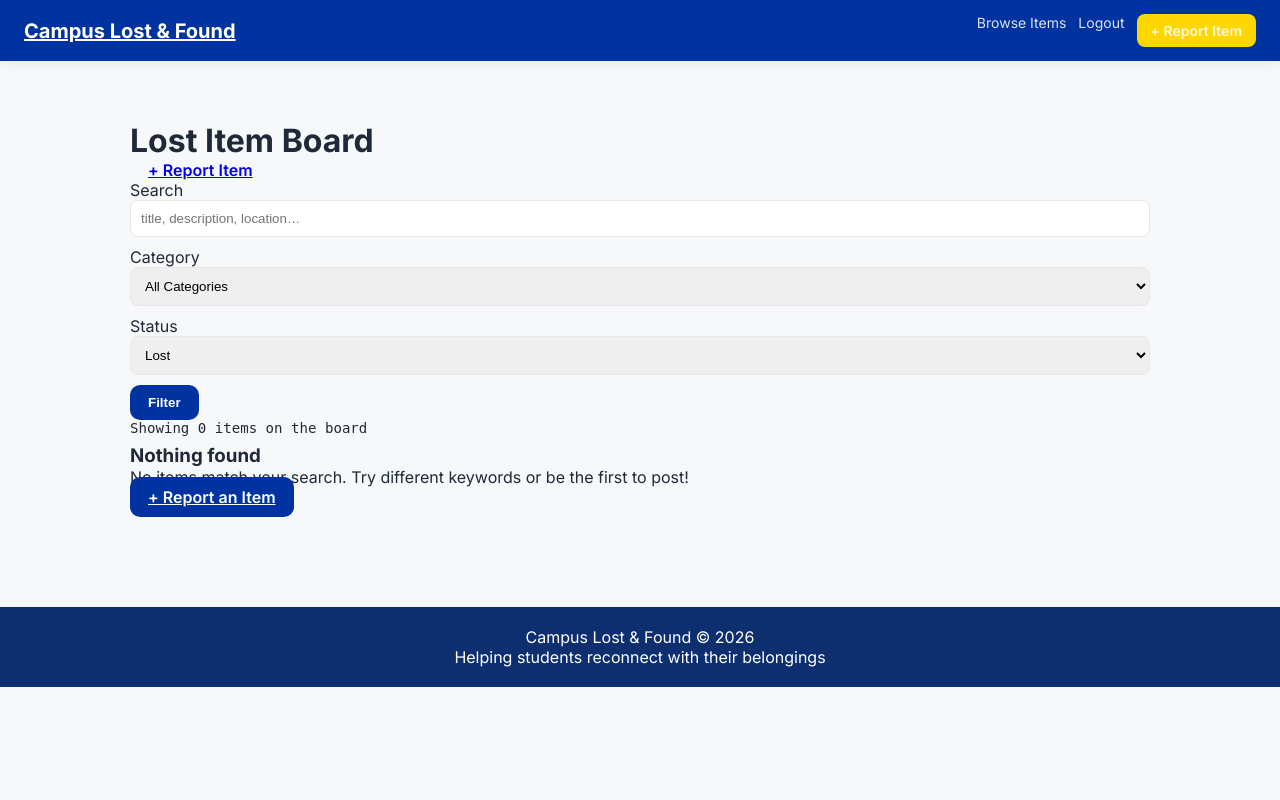
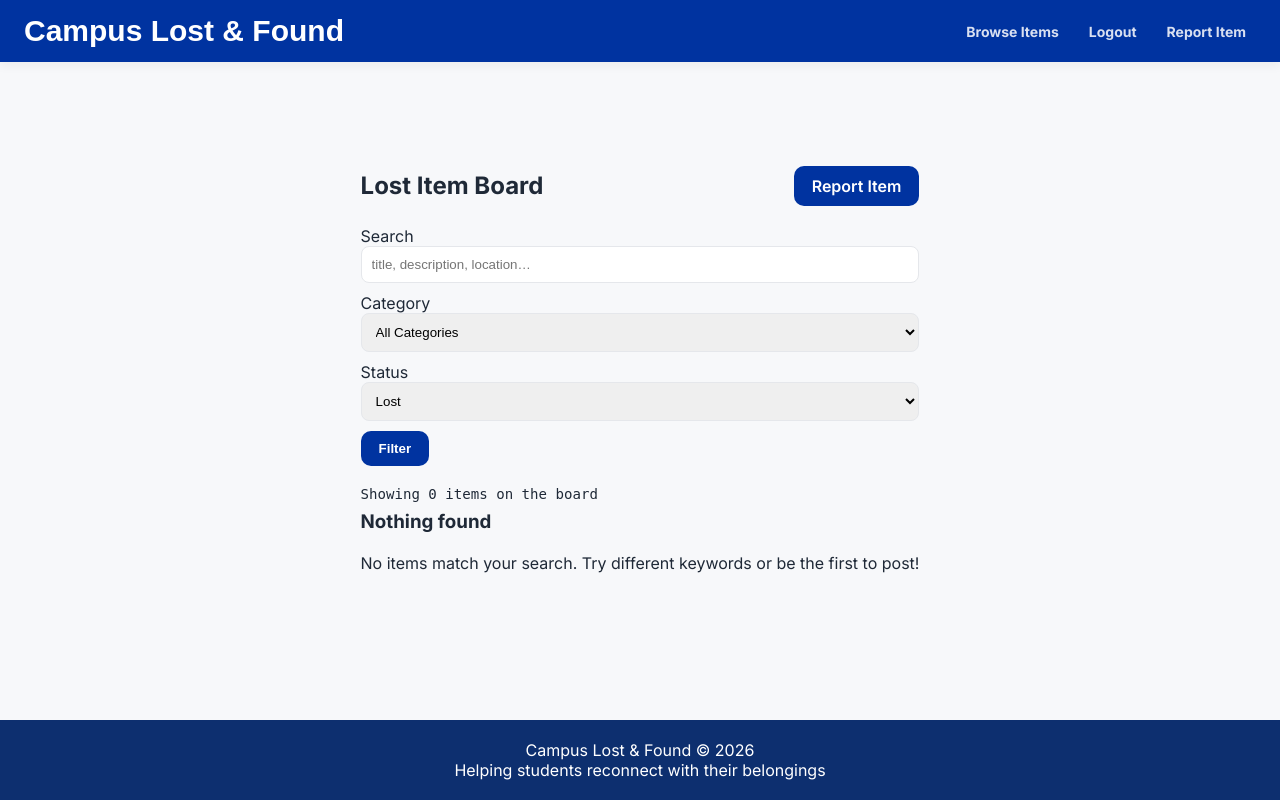
Before and after one commit to NicholasJayHall/CS498, a Django app: page /items/ in a window 1280 px wide. Run offline with Django 5.2, Linux system fonts and the light colour scheme; the visitor is signed in with stand-in values (Sample User, id 1); data that the repository does not hold is empty.

Commit message:
Fixed the footer layout. Fixed the browse item link.

```diff
--- a/lost_and_found/our_site/models.py
+++ b/lost_and_found/our_site/models.py
@@ -42,7 +42,7 @@ class LostItem(models.Model):
     title = models.CharField(max_length=200)
     description = models.TextField()
     category = models.CharField(max_length=50, choices=CATEGORY_CHOICES, default='other')
-    found_location = models.CharField(max_length=200)
+    found_location = models.CharField(max_length=200, null=True, blank=True)
     storage_status = models.CharField(max_length=10,choices=STORAGE_CHOICES,default='SITE')
     drop_off_location = models.ForeignKey(
         Location,
--- a/lost_and_found/our_site/static/our_site/css/style.css
+++ b/lost_and_found/our_site/static/our_site/css/style.css
@@ -25,6 +25,44 @@
   --radius-lg: 16px;
 }
 
+/*footer fix*/
+html, body {
+  width: 100%;
+}
+
+.site-body {
+  min-height: 100vh;
+  display: flex;
+  flex-direction: column;
+}
+
+/*so all links are not underlined by default*/
+a {
+  text-decoration: none;
+}
+/*for lost item board*/
+.section-header {
+  display: flex;
+  justify-content: space-between;
+  align-items: center;
+  margin-bottom: 20px;
+
+}
+
+.section-title {
+  margin: 0;
+  font-size: 24px;
+  font-weight: 700;
+
+}
+
+.section-right {
+  display: flex;
+  align-items: center;
+
+}
+
+
 /* ── Reset ──────────────────────────────────────────────── */
 * {
   margin: 0;
@@ -41,36 +79,43 @@ body {
 }
 
 /* ── Navbar ─────────────────────────────────────────────── */
+
 .navbar {
   background: var(--uky-blue);
   padding: 14px 24px;
   box-shadow: var(--shadow-sm);
+  text-decoration: none;
 }
 
 .nav-inner {
   display: flex;
   justify-content: space-between;
   align-items: center;
+  text-decoration: none;
 }
 
 .nav-brand {
   color: white;
-  font-size: 20px;
-  font-weight: 700;
+  font-family: 'Poppins', sans-serif;
+  font-size: 30px;
+  font-weight: bold;
+  text-decoration: none;
 }
 
-.nav-links {
-  display: flex;
-  gap: 12px;
+.nav-brand:hover {
+  color: var(--uky-gold);
 }
 
-.nav-links a {
+.nav-link {
   color: rgba(255,255,255,0.85);
   text-decoration: none;
   font-size: 14px;
+  font-weight: bold;
+  padding: 6px 10px;
+  border-radius: 8px;
+  transition: 0.2s ease;
 }
-
-.nav-links a:hover {
+.nav-link:hover {
   color: var(--uky-gold);
 }
 
@@ -81,6 +126,12 @@ body {
   padding: 8px 14px;
   border-radius: 8px;
   font-weight: 600;
+}
+
+.nav-links {
+  display: flex;
+  align-items: center;
+  gap: 10px;
 }
 
 /* ── Layout ─────────────────────────────────────────────── */
@@ -117,6 +168,7 @@ body {
   gap: 12px;
 }
 
+
 /* ── Buttons ────────────────────────────────────────────── */
 .btn {
   padding: 10px 18px;
@@ -129,6 +181,7 @@ body {
 .btn-primary {
   background: var(--uky-blue);
   color: white;
+
 }
 
 .btn-primary:hover {
@@ -138,6 +191,11 @@ body {
 .btn-secondary {
   background: #E5E7EB;
   color: var(--text);
+}
+
+.btn-danger.btn-sm {
+
+  text-decoration: none;
 }
 
 /* ── Cards ──────────────────────────────────────────────── */
@@ -244,8 +302,9 @@ body {
   background: var(--uky-navy);
   color: white;
   text-align: center;
-  padding: 20px;
-  margin-top: 40px;
+  padding: 20px 16px;
+  margin-top: auto;
+
 }
 
 /* ── LOGIN PAGE FIX ───────────────────────────────────── */
--- a/lost_and_found/our_site/templates/our_site/base.html
+++ b/lost_and_found/our_site/templates/our_site/base.html
@@ -13,9 +13,10 @@
 
 </head>
 
-<body>
+<body class = "site-body">
 
     <!-- 🔷 NAVBAR -->
+
    <nav class="navbar">
     <div class="nav-inner">
 
@@ -26,15 +27,15 @@
         <div class="nav-links">
 
             {% if user.is_authenticated %}
-                <a href="{% url 'home' %}">Browse Items</a>
-                <a href="{% url 'logout' %}">Logout</a>
+                <a href="{% url 'item_list' %} " class="nav-link ">Browse Items</a>
+                <a href="{% url 'logout' %}" class="nav-link" >Logout</a>
             {% else %}
-                <a href="{% url 'login' %}">Log In</a>
-                <a href="{% url 'register' %}">Register</a>
+                <a href="{% url 'login' %}" class="nav-link">Log In</a>
+                <a href="{% url 'register' %}" class="nav-link">Register</a>
             {% endif %}
 
-            <a href="{% url 'report_item' %}" class="btn-report">
-                + Report Item
+            <a href="{% url 'report_item' %}" class="nav-link">
+                Report Item
             </a>
 
         </div>
@@ -42,6 +43,7 @@
 </nav>
 
     <!-- 🔷 PAGE CONTENT -->
+
     <div class="page-wrapper">
 
         <!-- Messages -->
@@ -61,6 +63,8 @@
 
     </div>
 
+
+
     <!-- 🔷 FOOTER -->
     <footer class="footer">
         <p>
--- a/lost_and_found/our_site/templates/our_site/item_list.html
+++ b/lost_and_found/our_site/templates/our_site/item_list.html
@@ -6,10 +6,18 @@
 <div class="page-wrapper">
 
   <div class="section-header">
-    <h1 class="section-title"> Lost Item Board</h1>
-    <div class="section-divider"></div>
-    <a href="{% url 'report_item' %}" class="btn btn-danger btn-sm">+ Report Item</a>
+
+  <div class="section-left">
+    <h1 class="section-title">Lost Item Board</h1>
   </div>
+
+  <div class="section-right">
+    <a href="{% url 'report_item' %}" class="btn btn-primary btn-sm">
+      Report Item
+    </a>
+  </div>
+
+</div>
 
   <!-- ── Filter Bar ─────────────────────────────────────────── -->
   <div class="filter-bar">
@@ -48,6 +56,7 @@
   </div>
 
   <!-- ── Results Count ──────────────────────────────────────── -->
+   <br>
   <p style="font-family:'Special Elite',monospace;font-size:0.88rem;color:var(--ink-light);margin-bottom:0.5rem;">
     Showing {{ total_count }} item{{ total_count|pluralize }} on the board
     {% if query %} matching "<em>{{ query }}</em>"{% endif %}
@@ -114,9 +123,11 @@
   {% else %}
   <div class="empty-state">
     <div class="empty-state-icon"></div>
+
     <h3>Nothing found</h3>
+    <br>
     <p>No items match your search. Try different keywords or be the first to post!</p>
-    <a href="{% url 'report_item' %}" class="btn btn-primary">+ Report an Item</a>
+
   </div>
   {% endif %}
 
```
Also changed, not shown: lost_and_found/our_site/templates/our_site/home.html (+5 -3 lines), lost_and_found/our_site/migrations/0002_location_remove_lostitem_contact_email_and_more.py (added).
